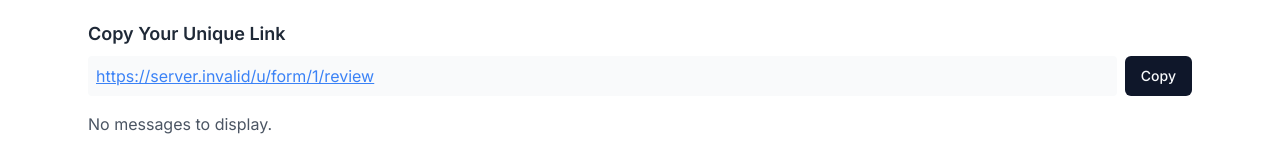
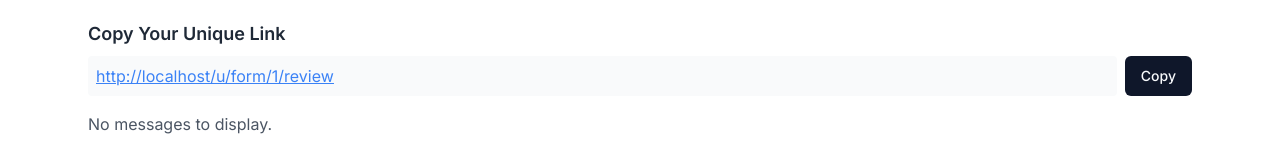
Before and after one commit to Nikhilesh002/ghost-reviews, a Next.js app: page /u/form/1 in a window 1280 px wide. Shown: the part 182-328 px from the top of the page. Built offline with nearby package versions, Linux system fonts and the light colour scheme; no server answers; the database is empty.

Commit message:
fix: copy_url_fixed

```diff
--- a/src/app/(app)/u/form/[formId]/page.tsx
+++ b/src/app/(app)/u/form/[formId]/page.tsx
@@ -1,8 +1,7 @@
 import { getFormReviews } from '@/actions/forms';
-import Link from 'next/link';
 import {Message} from "@/model/Messages.model"
 import MessagesList from '@/components/custom/MessagesList';
-import CopyUrl from '@/helpers/CopyUrl';
+import ShareReviewLink from '@/components/custom/ShareReviewLink';
 
 
 async function page({params:{formId}}:{params:{formId:string}}) {
@@ -18,22 +17,14 @@ async function page({params:{formId}}:{params:{formId:string}}) {
   }
 
 
-  const formUrl = `${process.env.NEXTAUTH_URL}/u/form/${formId}/review`;  // TODO get rid off this env var
-
-
   return (
     <div className="my-8 mx-4 md:mx-8 lg:mx-auto p-6 bg-white dark:bg-gray-800 rounded w-full max-w-6xl">
 
-        <h1 className="text-4xl font-bold mb-4 text-gray-900 dark:text-gray-100">User Dashboard</h1>
+      <h1 className="text-4xl font-bold mb-4 text-gray-900 dark:text-gray-100">User Dashboard</h1>
 
       <div className="mb-4">
         <h2 className="text-lg font-semibold mb-2 text-gray-800 dark:text-gray-200">Copy Your Unique Link</h2>
-        <div className="flex items-center">
-          <div className="bg-gray-50 dark:bg-gray-700 text-blue-500 dark:text-blue-400 underline rounded w-full p-2 mr-2">
-            <Link href={formUrl} className="hover:text-blue-600 dark:hover:text-blue-300">{formUrl}</Link>
-          </div>
-          <CopyUrl formUrl={formUrl} />
-        </div>
+        <ShareReviewLink formId={formId} />
       </div>
 
       <div className="mt-4 grid grid-cols-1 md:grid-cols-2 gap-6">
--- /dev/null
+++ b/src/components/custom/ShareReviewLink.tsx
@@ -0,0 +1,29 @@
+"use client"
+
+import Link from 'next/link';
+import React from 'react'
+import { Button } from '../ui/button';
+import { toast } from '../ui/use-toast';
+
+function ShareReviewLink({formId}:{formId:string}) {
+
+  const formUrl = `${window.location.origin}/u/form/${formId}/review` ;
+
+  const copyToClipboard = () => {
+    navigator.clipboard.writeText(formUrl);
+    toast({
+      title: "Profile URL copied"
+    });
+  }
+
+  return (
+    <div className="flex items-center">
+      <div className="bg-gray-50 dark:bg-gray-700 text-blue-500 dark:text-blue-400 underline rounded w-full p-2 mr-2">
+        <Link href={formUrl} className="hover:text-blue-600 dark:hover:text-blue-300">{formUrl}</Link>
+      </div>
+      <Button onClick={copyToClipboard}>Copy</Button>
+    </div>
+  )
+}
+
+export default ShareReviewLink;
--- a/src/helpers/CopyUrl.tsx
+++ /dev/null
@@ -1,19 +0,0 @@
-"use client"
-
-import { Button } from "@/components/ui/button";
-import { toast } from "@/components/ui/use-toast";
-
-
-function CopyUrl({formUrl}:{formUrl:string}) {
-  const copyToClipboard = () => {
-    navigator.clipboard.writeText(formUrl);
-    toast({
-      title: "Profile URL copied"
-    });
-  }
-  return (
-    <Button onClick={copyToClipboard}>Copy</Button>
-  )
-}
-
-export default CopyUrl;
--- /dev/null
+++ b/src/helpers/makeFormUrl.tsx
@@ -0,0 +1,15 @@
+"use client"
+
+// export const makeFormUrl=(formId:string)=>{
+//   const formUrl = `${window.location.host}/u/form/${formId}/review`;
+// }
+
+
+
+function MakeFormUrl(formId:string) {
+  return (
+    <p>{`${window.location.host}/u/form/${formId}/review`}</p>
+  )
+}
+
+export default MakeFormUrl;
```
